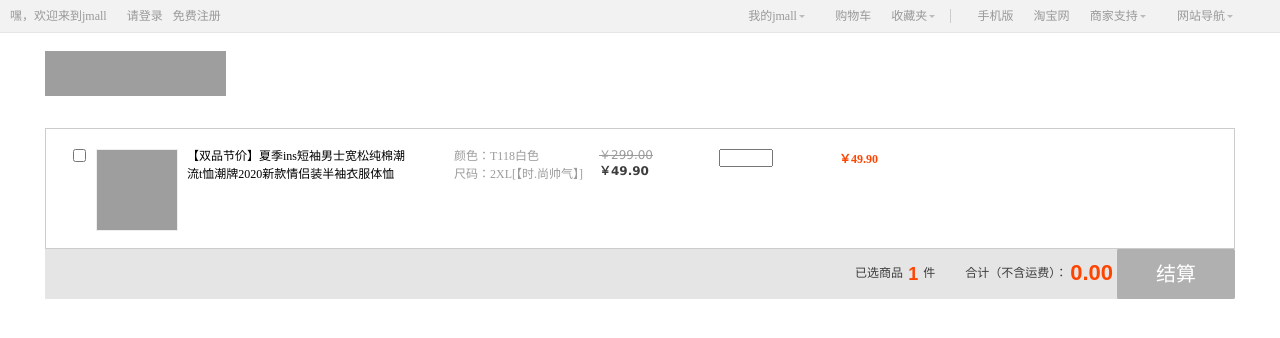
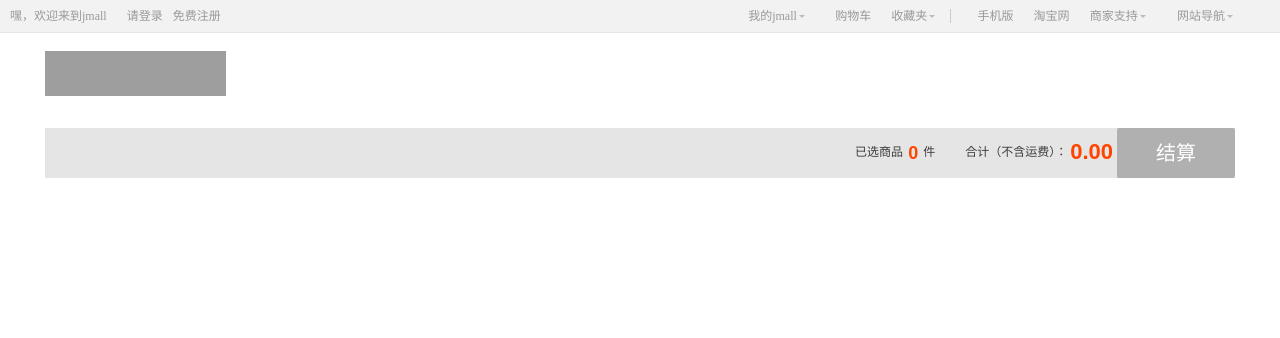
Before and after one commit to myDancer/angular-Tmall, an Angular app: page /cart in a window 1280 px wide. Shown: the top 338 px of the page. Built offline with nearby package versions, Linux system fonts and the light colour scheme; grey boxes are pictures that could not be loaded; a web font is replaced by a local one.

Commit message:
购物车逻辑

```diff
--- a/src/app/@core/mock/cart.service.ts
+++ b/src/app/@core/mock/cart.service.ts
@@ -4,7 +4,15 @@ import { Injectable } from '@angular/core';
   providedIn: 'root'
 })
 export class CartService {
-
+cartList = []
 constructor() { }
-
+  addToCart (cartData) {
+    this.cartList.push(cartData);
+  }
+  removeCart (cartData) {
+    this.cartList.splice(this.cartList.indexOf(cartData), 1);
+  }
+  getCartList () {
+    return this.cartList;
+  }
 }
--- a/src/app/pages/cart/cart.component.html
+++ b/src/app/pages/cart/cart.component.html
@@ -9,7 +9,7 @@
       </h1>
     </div>
     <div class="J_Order clearfix order-body">
-      <div class="order-content">
+      <div class="order-content" *ngFor="let item of cartList">
         <ul class="item-content clearfix">
           <li class="td td-chk">
             <div class="td-inner">
@@ -19,11 +19,11 @@
           <li class="td td-item">
             <div class="td-inner">
               <div class="item-pic">
-                <img src="https://img.alicdn.com/bao/uploaded/i3/3378587926/O1CN01WwFL6d28Q9jwkStM5_!!3378587926.jpg_80x80.jpg" alt="">
+                <img [src]="item.color.productImg" alt="">
               </div>
               <div class="item-info">
                 <div class="item-basic-info">
-                  <a class="item-title J_GoldReport J_MakePoint">【双品节价】夏季ins短袖男士宽松纯棉潮流t恤潮牌2020新款情侣装半袖衣服体恤</a>
+                  <a class="item-title J_GoldReport J_MakePoint">{{item.productDetail.title}}</a>
                 </div>
                 <div class="item-other-info"></div>
               </div>
@@ -31,28 +31,28 @@
           </li>
           <li class="td td-info">
             <div class="item-props item-props-can">
-              <p class="sku-line">颜色：T118白色</p>
-              <p class="sku-line">尺码：2XL[【时.尚帅气】]</p>
+              <p class="sku-line">颜色：{{item.color.name}}</p>
+              <p class="sku-line">尺码：{{item.size}}</p>
             </div>
           </li>
           <li class="td td-price">
             <div class="td-inner">
               <div class="item-price price-promo-">
                 <div class="price-content">
-                  <div class="price-line"><em class="price-original">￥299.00</em></div>
-                  <div class="price-line"><em class="J_Price price-now">￥49.90</em></div>
+                  <div class="price-line"><em class="price-original">￥{{item.productDetail.originalPrice}}</em></div>
+                  <div class="price-line"><em class="J_Price price-now">￥{{item.productDetail.price}}</em></div>
                 </div>
               </div>
             </div>
           </li>
           <li class="td td-amount">
             <div class="td-inner">
-              <input type="number" style="width: 50px;">
+              <input type="number" style="width: 50px;" [(ngModel)]="item.number">
             </div>
           </li>
           <li class="td td-sum">
             <div class="td-inner">
-              <em class="J_ItemSum number">￥49.90</em>
+              <em class="J_ItemSum number">￥{{item.productDetail.price * item.number}}</em>
             </div>
           </li>
         </ul>
@@ -62,14 +62,13 @@
       <div class="float-bar-right">
         <div class="amount-sum">
           <span class="txt">已选商品</span>
-          <em id="J_SelectedItemsCount">1</em>
+          <em id="J_SelectedItemsCount">{{cartList.length}}</em>
           <span class="txt">件</span>
         </div>
         <div class="price-sum">
           <span class="txt">合计（不含运费）：</span>
           <strong class="price">
             <em>
-
               <span class="total-symbol">0.00</span>
             </em>
           </strong>
--- a/src/app/pages/cart/cart.component.ts
+++ b/src/app/pages/cart/cart.component.ts
@@ -1,4 +1,5 @@
 import { Component, OnInit } from '@angular/core';
+import { CartService } from '../../@core/mock/cart.service';
 
 @Component({
   selector: 'app-cart',
@@ -7,9 +8,10 @@ import { Component, OnInit } from '@angular/core';
 })
 export class CartComponent implements OnInit {
 
-  constructor() { }
-
+  constructor(private cartService: CartService) { }
+  cartList = [];
   ngOnInit() {
+    this.cartList = this.cartService.getCartList();
   }
 
 }
--- a/src/app/pages/cart/cart.module.ts
+++ b/src/app/pages/cart/cart.module.ts
@@ -3,12 +3,15 @@ import { CommonModule } from '@angular/common';
 import { CartComponent } from './cart.component';
 import { CartRoutingModule } from './cart-routing.module';
 import { SiteNavModule } from '../site-nav/site-nav.module';
+import { FormsModule } from '@angular/forms';
+
 
 @NgModule({
   imports: [
     CommonModule,
     CartRoutingModule,
-    SiteNavModule
+    SiteNavModule,
+    FormsModule
   ],
   declarations: [CartComponent]
 })
--- a/src/app/pages/product-detail/detail/detail.component.html
+++ b/src/app/pages/product-detail/detail/detail.component.html
@@ -4,11 +4,11 @@
       <div class="tm-clear">
         <div class="tb-property">
           <div class="tb-wrap">
-            <div class="tb-detail-hd"><h1>立领衬衫男长袖衬衣春季薄款中山装花花公子新款中华立领商务正装</h1></div>
+            <div class="tb-detail-hd"><h1>{{productDetail.title}}</h1></div>
             <div class="tm-fcs-panel">
               <dl class="tm-price-panel tm-price-cur" id="J_StrPriceModBox">
                 <dt class="tb-metatit">价格</dt>
-                <dd><em class="tm-yen">¥ </em><span class="tm-price">178.00</span></dd>
+                <dd><em class="tm-yen">¥ </em><span class="tm-price">{{productDetail.price}}</span></dd>
               </dl>
             </div>
             <div class="tb-meta">
@@ -23,13 +23,13 @@
               <li class="tm-ind-item tm-ind-reviewCount canClick tm-line3">
                 <div class="tm-indcon">
                   <span class="tm-label">累计评价</span>
-                  <span class="tm-count">2</span>
+                  <span class="tm-count">{{productDetail.commentNum}}</span>
                 </div>
               </li>
               <li class="tm-ind-item tm-ind-emPointCount">
                 <div class="tm-indcon">
                   <span class="tm-label">送天猫积分</span>
-                  <span class="tm-count">89</span>
+                  <span class="tm-count">{{productDetail.points}}</span>
                 </div>
               </li>
             </ul>
@@ -46,12 +46,12 @@
                       </ul>
                     </dd>
                   </dl>
-                  <dl class="tb-prop tm-sale-prop tm-clear tm-img-prop ">
+                  <dl class="tb-prop tm-sale-prop tm-clear tm-img-prop">
                     <dt class="tb-metatit">颜色</dt>
                     <dd>
                       <ul class="tm-clear J_TSaleProp tb-img">
                         <li *ngFor="let item of productDetail.colors; index as i">
-                          <button (click)="chooseColor(item)" [ngClass]="{'color-choose-btn': true, 'check': i == chooseColorIndex}" [ngStyle]="{'background-image': 'url(' + item.productImg + ')'}">{{item.name}}</button>
+                          <button (click)="chooseColor(item)" [ngClass]="{'color-choose-btn': true, 'check': i == chooseColorIndex}" [ngStyle]="{'background-image': 'url(' + item.productImg + '_40x40q90.jpg)'}">{{item.name}}</button>
                         </li>
                       </ul>
                     </dd>
--- a/src/app/pages/product-detail/detail/detail.component.ts
+++ b/src/app/pages/product-detail/detail/detail.component.ts
@@ -1,5 +1,6 @@
 import { Component, OnInit } from '@angular/core';
 import { Router } from '@angular/router';
+import { CartService } from '../../../@core/mock/cart.service'
 
 @Component({
   selector: 'app-detail',
@@ -8,12 +9,17 @@ import { Router } from '@angular/router';
 })
 export class DetailComponent implements OnInit {
 
-  constructor(private router: Router) { }
+  constructor(private router: Router, private cartService: CartService) { }
   productDetail = {
+    title: '立领衬衫男长袖衬衣春季薄款中山装花花公子新款中华立领商务正装',
+    price: 178,
+    originalPrice: 280,
+    commentNum: 2,
+    points: 89,
     sizes: [38, 39, 40, 41, 42, 43],
     colors: [
       {
-        productImg: '//img.alicdn.com/imgextra/i2/2269753886/TB2JIGEfl8lpuFjSspaXXXJKpXa_!!2269753886.jpg_40x40q90.jpg',
+        productImg: '//img.alicdn.com/imgextra/i2/2269753886/TB2JIGEfl8lpuFjSspaXXXJKpXa_!!2269753886.jpg',
         name: '5036立领藏青色'
       }
     ]
@@ -31,7 +37,10 @@ export class DetailComponent implements OnInit {
     console.log(this.cart);
   }
   addToCart() {
-    this.router.navigate(['/cart']);
+    if (this.cart.size !== '' && JSON.stringify(this.cart.color) !== '{}') {
+      this.cartService.addToCart({productDetail: this.productDetail, ...this.cart});
+      this.router.navigate(['/cart']);
+    }
   }
   checkSize(size) {
     console.log(size);
```
